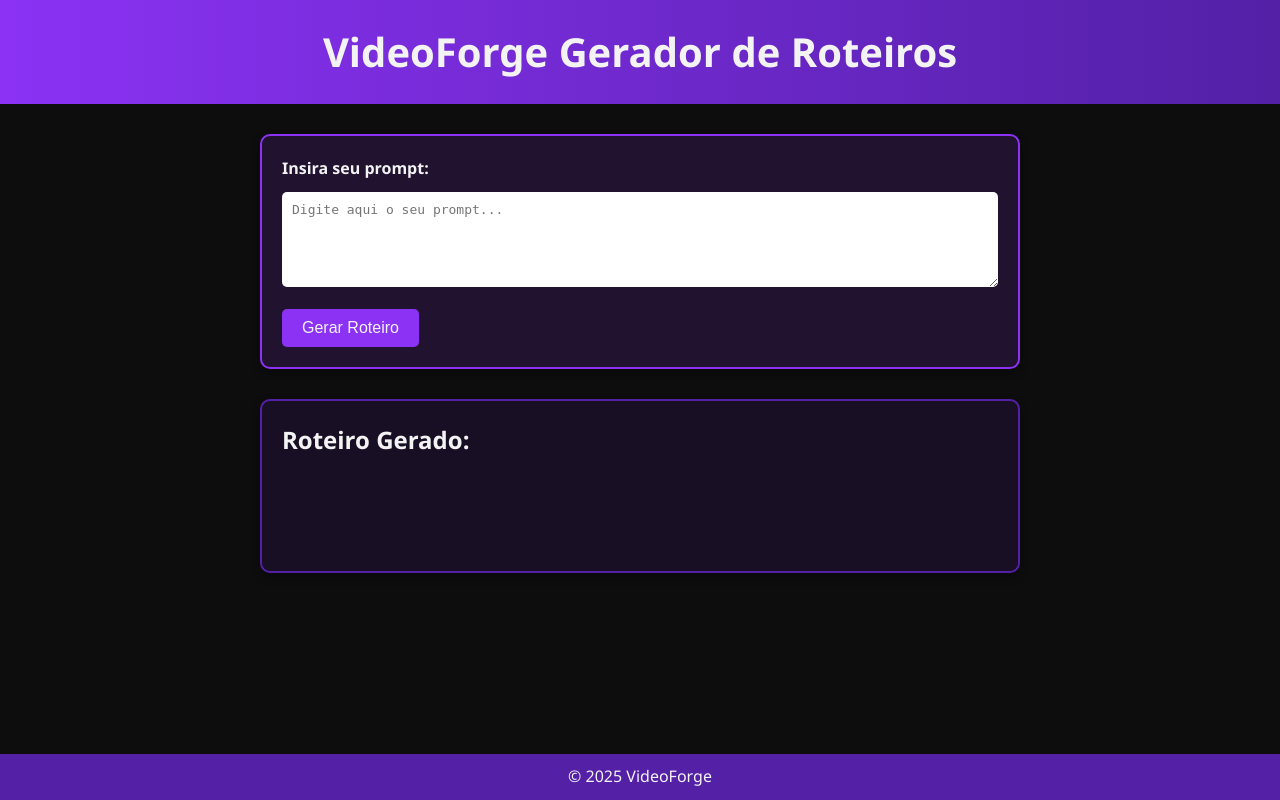
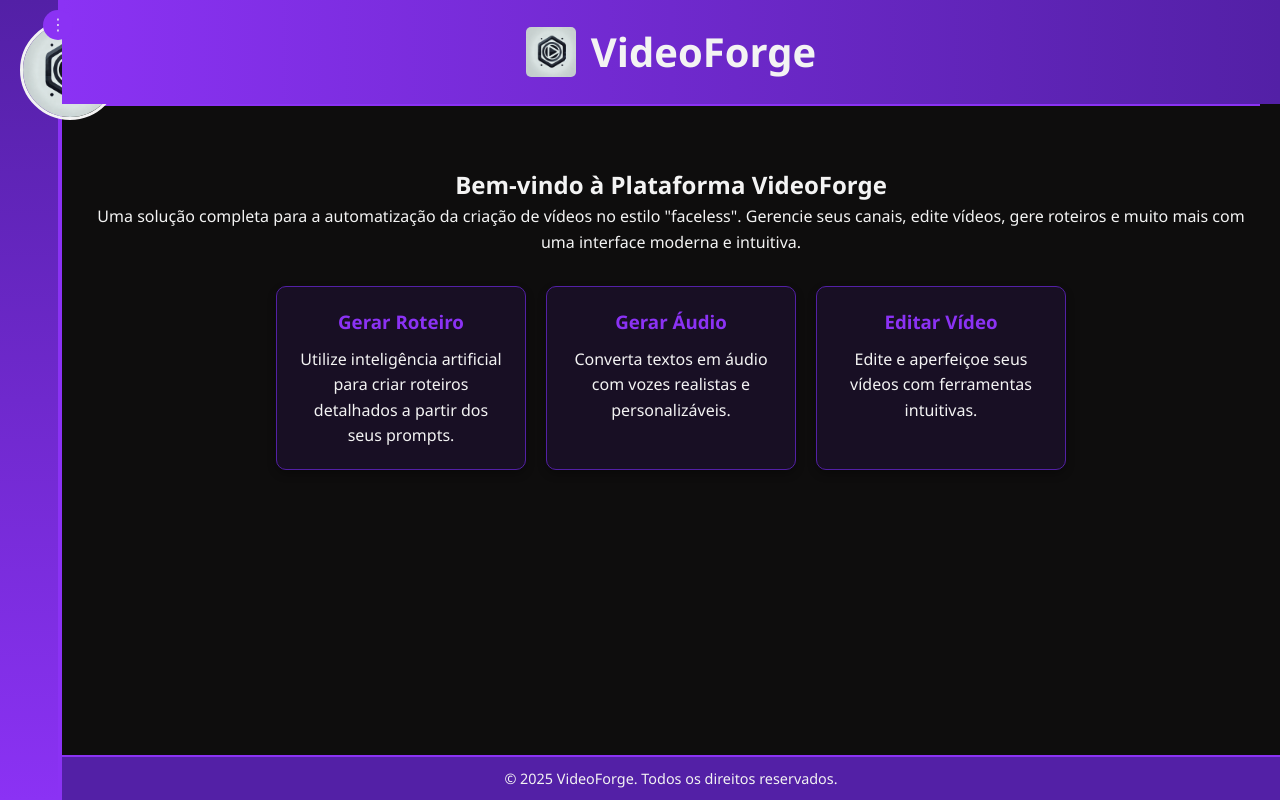
Before and after one commit to JacsonAnderson/VideoForge, a Flask app: page / in a window 1280 px wide. Run offline with Flask 3, Linux system fonts and the light colour scheme.

Commit message:
Adicionei a interface inicial html e css e estou trabalhando para estilizar ela agora

```diff
--- a/main.py
+++ b/main.py
@@ -1,6 +1,7 @@
 from flask import Flask, render_template
 import webbrowser
 import threading
+import os
 
 app = Flask(__name__)
 
@@ -12,7 +13,7 @@ def open_browser():
     webbrowser.open_new("http://localhost:1313")
 
 if __name__ == "__main__":
-    # Inicia um timer para abrir o navegador 1 segundo após o servidor iniciar
-    threading.Timer(1, open_browser).start()
-    # Inicia o servidor na porta 1313
+    # Abre o navegador apenas se esse for o processo principal
+    if os.environ.get("WERKZEUG_RUN_MAIN") == "true":
+        threading.Timer(1, open_browser).start()
     app.run(host="127.0.0.1", port=1313, debug=True)
--- /dev/null
+++ b/requirements.txt
@@ -0,0 +1,2 @@
+python -m pip install flask
+pip install os
--- a/static/style.css
+++ b/static/style.css
@@ -1,4 +1,4 @@
-/* Reset básico e estilos globais */
+/* Reset e estilos globais */
 * {
   margin: 0;
   padding: 0;
@@ -7,86 +7,203 @@
 
 body {
   background-color: #0E0D0D; /* Fundo escuro */
-    color: #F3F3F3; /* Texto claro */
+  color: #F3F3F3;         /* Texto claro */
   font-family: 'Segoe UI', Tahoma, Geneva, Verdana, sans-serif;
   line-height: 1.6;
 }
 
-  /* Cabeçalho com gradiente */
+/* Container principal */
+.container {
+  display: flex;
+  min-height: 100vh;
+}
+
+/* Sidebar */
+.sidebar {
+  width: 250px;
+  background: linear-gradient(180deg, #5320A6, #8B32F4);
+  padding: 20px;
+  display: flex;
+  flex-direction: column;
+  justify-content: space-between;
+  transition: width 0.3s ease;
+  position: relative;
+  border-right: 2px solid #8B32F4;
+}
+
+.sidebar.collapsed {
+  width: 60px;
+}
+
+/* Ocultar os elementos de texto quando recolhida */
+.sidebar.collapsed .profile .username,
+.sidebar.collapsed .profile .settings,
+.sidebar.collapsed .menu,
+.sidebar.collapsed .sidebar-footer {
+  display: none;
+}
+
+/* Toggle da Sidebar */
+.sidebar .sidebar-toggle {
+  position: absolute;
+  top: 10px;
+  right: -15px;
+  background-color: #8B32F4;
+  color: #F3F3F3;
+  width: 30px;
+  height: 30px;
+  border-radius: 50%;
+  display: flex;
+  align-items: center;
+  justify-content: center;
+  cursor: pointer;
+  z-index: 10;
+  transition: background-color 0.3s;
+}
+
+.sidebar .sidebar-toggle:hover {
+  background-color: #5320A6;
+}
+
+/* Perfil na Sidebar */
+.profile {
+  text-align: center;
+  margin-bottom: 30px;
+  transition: opacity 0.3s;
+}
+
+.profile-pic {
+  width: 100px;
+  height: 100px;
+  border-radius: 50%;
+  border: 3px solid #F3F3F3;
+  transition: transform 0.3s;
+}
+
+.profile-pic:hover {
+  transform: scale(1.05);
+}
+
+.username {
+  margin-top: 10px;
+  font-size: 1.3em;
+}
+
+.settings {
+  position: absolute;
+  top: 5px;
+  right: 5px;
+  font-size: 1.5em;
+  color: #F3F3F3;
+  text-decoration: none;
+  transition: color 0.3s;
+}
+
+.settings:hover {
+  color: #8B32F4;
+}
+
+/* Menu da Sidebar */
+.menu ul {
+  list-style: none;
+  margin-top: 20px;
+}
+
+.menu ul li {
+  margin: 15px 0;
+}
+
+.menu ul li a {
+  color: #F3F3F3;
+  text-decoration: none;
+  font-size: 1.1em;
+  transition: color 0.3s;
+}
+
+.menu ul li a:hover {
+  color: #8B32F4;
+}
+
+/* Sidebar Footer */
+.sidebar-footer {
+  text-align: center;
+  font-size: 0.9em;
+  padding-top: 10px;
+  border-top: 1px solid #8B32F4;
+}
+
+/* Área principal */
+.main-content {
+  flex: 1;
+  display: flex;
+  flex-direction: column;
+  border-left: 2px solid #8B32F4;  /* Separador vertical entre sidebar e conteúdo */
+}
+
+/* Cabeçalho */
 header {
   background: linear-gradient(90deg, #8B32F4, #5320A6);
   padding: 20px;
   text-align: center;
+  position: relative;
+}
+
+.header-content {
+  display: flex;
+  align-items: center;
+  justify-content: center;
+}
+
+.header-logo {
+  width: 50px;
+  height: 50px;
+  margin-right: 15px;
+  border-radius: 5px;
 }
 
 header h1 {
   font-size: 2.5em;
-    margin: 0;
 }
 
-  /* Conteúdo principal centralizado */
-  main {
-    max-width: 800px;
-    margin: 30px auto;
-    padding: 20px;
+/* Separador horizontal abaixo do header */
+.separator-horizontal {
+  border-bottom: 2px solid #8B32F4;
+  margin: 0 20px 20px;
 }
 
-  /* Estilo do formulário */
-  form {
-    background-color: rgba(139, 50, 244, 0.15);
-    border: 2px solid #8B32F4;
+/* Conteúdo */
+.content {
+  flex: 1;
+  padding: 40px 20px;
+  text-align: center;
+}
+
+/* Cartões de funcionalidades */
+.features {
+  display: flex;
+  justify-content: center;
+  gap: 20px;
+  flex-wrap: wrap;
+  margin-top: 30px;
+}
+
+.feature-card {
+  background-color: rgba(83, 32, 166, 0.15);
+  border: 1px solid #5320A6;
   border-radius: 10px;
   padding: 20px;
-    margin-bottom: 30px;
+  width: 250px;
   box-shadow: 0 4px 8px rgba(0, 0, 0, 0.3);
+  transition: transform 0.3s;
 }
 
-  form label {
-    display: block;
-    margin-bottom: 10px;
-    font-weight: bold;
+.feature-card:hover {
+  transform: translateY(-5px);
 }
 
-  form textarea {
-    width: 100%;
-    padding: 10px;
-    font-size: 1em;
-    border: none;
-    border-radius: 5px;
-    margin-bottom: 15px;
-    resize: vertical;
-  }
-
-  form button {
-    background-color: #8B32F4;
-    border: none;
-    padding: 10px 20px;
-    border-radius: 5px;
-    color: #F3F3F3;
-    font-size: 1em;
-    cursor: pointer;
-    transition: background-color 0.3s ease;
-  }
-
-  form button:hover {
-    background-color: #5320A6;
-  }
-
-  /* Área de resultado do roteiro */
-  #result-section {
-    background-color: rgba(83, 32, 166, 0.15);
-    border: 2px solid #5320A6;
-    border-radius: 10px;
-    padding: 20px;
-    box-shadow: 0 4px 8px rgba(0, 0, 0, 0.3);
-  }
-
-  #result-section h2 {
-    margin-bottom: 15px;
-  }
-
-  #resultado {
-    white-space: pre-wrap; /* Preserva quebras de linha */
+.feature-card h3 {
+  margin-bottom: 10px;
+  color: #8B32F4;
 }
 
 /* Rodapé */
@@ -94,7 +211,6 @@
   text-align: center;
   padding: 10px;
   background-color: #5320A6;
-    position: fixed;
-    bottom: 0;
-    width: 100%;
+  font-size: 0.9em;
+  border-top: 2px solid #8B32F4; /* Separador superior no rodapé */
 }
--- a/templates/index.html
+++ b/templates/index.html
@@ -3,117 +3,79 @@
 <head>
   <meta charset="UTF-8">
   <meta name="viewport" content="width=device-width, initial-scale=1.0">
-  <title>VideoForge - Gerador de Roteiros</title>
-  <style>
-    /* Reset básico e estilos globais */
-    * {
-      margin: 0;
-      padding: 0;
-      box-sizing: border-box;
-    }
-    body {
-      font-family: 'Segoe UI', Tahoma, Geneva, Verdana, sans-serif;
-      background-color: #0E0D0D;
-      color: #F3F3F3;
-      line-height: 1.6;
-    }
-    /* Cabeçalho com gradiente */
-    header {
-      background: linear-gradient(90deg, #8B32F4, #5320A6);
-      padding: 20px;
-      text-align: center;
-    }
-    header h1 {
-      font-size: 2.5em;
-    }
-    /* Área principal centralizada */
-    main {
-      max-width: 800px;
-      margin: 30px auto;
-      padding: 0 20px;
-    }
-    /* Formulário estilizado */
-    form {
-      background-color: rgba(139, 50, 244, 0.15);
-      border: 2px solid #8B32F4;
-      border-radius: 10px;
-      padding: 20px;
-      margin-bottom: 30px;
-      box-shadow: 0 4px 8px rgba(0, 0, 0, 0.3);
-    }
-    form label {
-      display: block;
-      margin-bottom: 10px;
-      font-weight: bold;
-    }
-    form textarea {
-      width: 100%;
-      padding: 10px;
-      border-radius: 5px;
-      border: none;
-      font-size: 1em;
-      margin-bottom: 15px;
-      resize: vertical;
-    }
-    form button {
-      background-color: #8B32F4;
-      border: none;
-      padding: 10px 20px;
-      border-radius: 5px;
-      color: #F3F3F3;
-      font-size: 1em;
-      cursor: pointer;
-      transition: background-color 0.3s ease;
-    }
-    form button:hover {
-      background-color: #5320A6;
-    }
-    /* Seção de resultado */
-    #result-section {
-      background-color: rgba(83, 32, 166, 0.15);
-      border: 2px solid #5320A6;
-      border-radius: 10px;
-      padding: 20px;
-      box-shadow: 0 4px 8px rgba(0, 0, 0, 0.3);
-    }
-    #result-section h2 {
-      margin-bottom: 15px;
-    }
-    #resultado {
-      white-space: pre-wrap;
-    }
-    /* Rodapé fixo */
-    footer {
-      text-align: center;
-      padding: 10px;
-      background-color: #5320A6;
-      position: fixed;
-      width: 100%;
-      bottom: 0;
-    }
-  </style>
+  <title>VideoForge - Plataforma</title>
+  <link rel="stylesheet" href="{{ url_for('static', filename='style.css') }}">
 </head>
 <body>
-  <header>
-    <h1>VideoForge Gerador de Roteiros</h1>
-  </header>
-  <main>
-    <section id="prompt-section">
-      <form method="post">
-        <label for="prompt">Insira seu prompt:</label>
-        <textarea id="prompt" name="prompt" rows="5" placeholder="Digite aqui o seu prompt..."></textarea>
-        <button type="submit">Gerar Roteiro</button>
-      </form>
-    </section>
-    <section id="result-section">
-      <h2>Roteiro Gerado:</h2>
-      <div id="resultado">
-        <!-- O roteiro gerado será exibido aqui -->
+  <div class="container">
+    <!-- Sidebar (recolhível) -->
+    <aside class="sidebar collapsed" id="sidebar">
+      <div class="sidebar-toggle" id="sidebar-toggle">&#8942;</div>
+      <div class="profile">
+        <img src="{{ url_for('static', filename='logo.png') }}" alt="Foto de Perfil" class="profile-pic">
+        <h2 class="username">Seu Nome</h2>
+        <a href="#" class="settings" title="Configurações">&#9881;</a>
       </div>
-    </section>
-  </main>
-  <footer>
-    <p>© 2025 VideoForge</p>
-  </footer>
+      <nav class="menu">
+        <ul>
+          <li><a href="#">Dashboard</a></li>
+          <li><a href="#">Gerar Roteiro</a></li>
+          <li><a href="#">Gerar Áudio</a></li>
+          <li><a href="#">Editar Vídeo</a></li>
+          <li><a href="#">Configurações</a></li>
+          <li><a href="#">Ajuda</a></li>
+        </ul>
+      </nav>
+      <div class="sidebar-footer">
+        <p>Versão 1.0</p>
+      </div>
+    </aside>
+
+    <!-- Área principal -->
+    <main class="main-content">
+      <header>
+        <div class="header-content">
+          <img src="{{ url_for('static', filename='logo.png') }}" alt="Logo VideoForge" class="header-logo">
+          <h1>VideoForge</h1>
+        </div>
+      </header>
+      <div class="separator-horizontal"></div>
+      <section class="content">
+        <div class="welcome">
+          <h2>Bem-vindo à Plataforma VideoForge</h2>
+          <p>
+            Uma solução completa para a automatização da criação de vídeos no estilo "faceless".
+            Gerencie seus canais, edite vídeos, gere roteiros e muito mais com uma interface moderna e intuitiva.
+          </p>
+        </div>
+        <div class="features">
+          <div class="feature-card">
+            <h3>Gerar Roteiro</h3>
+            <p>Utilize inteligência artificial para criar roteiros detalhados a partir dos seus prompts.</p>
+          </div>
+          <div class="feature-card">
+            <h3>Gerar Áudio</h3>
+            <p>Converta textos em áudio com vozes realistas e personalizáveis.</p>
+          </div>
+          <div class="feature-card">
+            <h3>Editar Vídeo</h3>
+            <p>Edite e aperfeiçoe seus vídeos com ferramentas intuitivas.</p>
+          </div>
+        </div>
+      </section>
+      <footer>
+        <p>© 2025 VideoForge. Todos os direitos reservados.</p>
+      </footer>
+    </main>
+  </div>
+
+  <!-- Script para alternar a sidebar -->
+  <script>
+    const sidebar = document.getElementById('sidebar');
+    const toggleBtn = document.getElementById('sidebar-toggle');
+    toggleBtn.addEventListener('click', function() {
+      sidebar.classList.toggle('collapsed');
+    });
+  </script>
 </body>
 </html>
```
Also changed, not shown: README.md, static/logo.png (added), 1 other file. Lines whose indentation alone changed are shown as unchanged.
